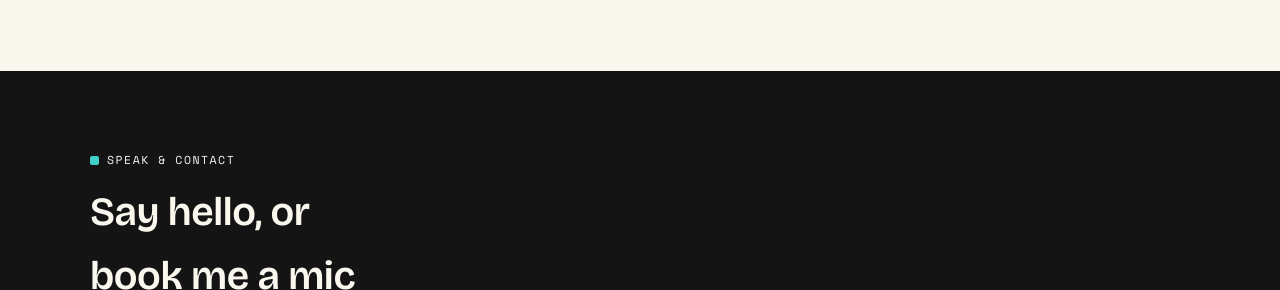
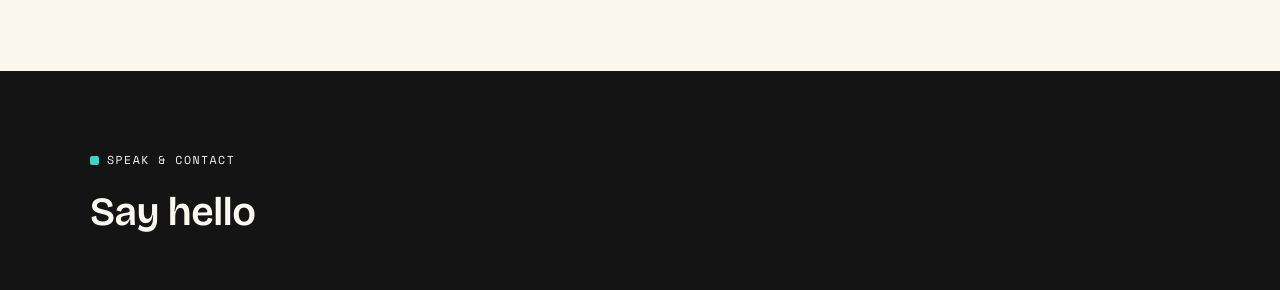
Before and after one commit to gwen-lafage/portfolio, a plain HTML site: page index.html in a window 1280 px wide. Shown: the part 8436-8726 px from the top of the page. Drawn offline with nearby package versions, Linux system fonts and the light colour scheme.

Commit message:
Simplify Speak section heading to Say hello

```diff
--- a/index.html
+++ b/index.html
@@ -549,7 +549,7 @@ footer{
     <div class="section-head">
       <div>
         <div class="eyebrow"><span class="chip" style="background:#3FD1C7;"></span>Speak &amp; contact</div>
-        <h2>Say hello, or<br>book me a mic</h2>
+        <h2>Say hello</h2>
       </div>
     </div>
     <div class="speakwrap">
```
